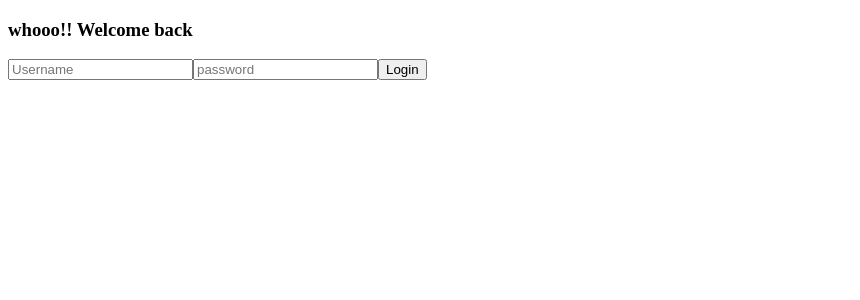
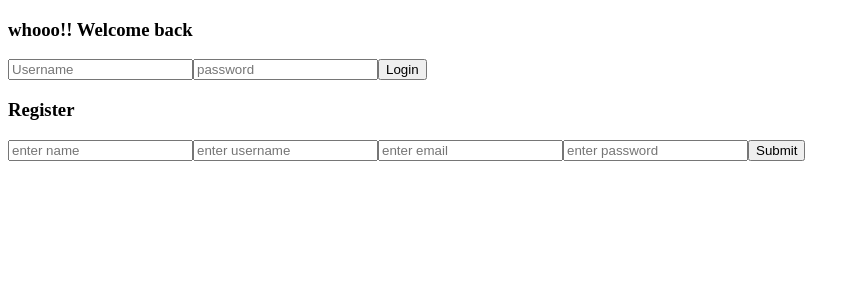
Before and after one commit to RiZwAn755/sikshaconnect, a React (Vite) app in the folder frontend/: page / in a window 1280 px wide. Shown: the top 300 px of the page, without its empty margins (0-860 px from the left). Built offline with nearby package versions, Linux system fonts and the light colour scheme; no server answers.

Commit message:
initialised register

```diff
--- a/frontend/src/App.jsx
+++ b/frontend/src/App.jsx
@@ -1,9 +1,11 @@
 import Login from "./components/auth/login"
+import Register from "./components/auth/register"
 function App() {
 
   return (
     <>
        <Login/>
+       <Register/>
     </>
   )
 }
--- a/frontend/src/components/auth/register.jsx
+++ b/frontend/src/components/auth/register.jsx
@@ -0,0 +1,44 @@
+import {useState} from "react";
+import axios from "axios";
+
+const Register =()=>{
+    const [name, setName] = useState("");
+    const [username, setUsername] = useState("");
+    const [email, setEmail] =useState("")
+    const [password, setPassword] = useState("");
+    const baseUrl = import.meta.env.VITE_BASE_URL;
+
+     const  handleSubmit= async()=>{
+        e.preventDefault();
+         const formData= {name, username, email, password};
+        if(!name || !username || !email || !password){
+            alert("all the fields are required");
+        }
+        const res = await axios.post(`${baseUrl}/api/auth/signup`,{
+            formData
+        })
+
+        if(!res){
+            alert("unlable to resister");
+        }
+        else{
+            alert("resister successfully")
+        }
+
+     }
+
+    return(
+         <>
+         <h3>Register</h3>
+         <form onSubmit={handleSubmit}>
+            <input type="text" placeholder="enter name" value={name} onChange={e=>setName(e.target.value)} />
+            <input type="text" placeholder="enter username" value={username} onChange={e=>setUsername(e.target.value)}/>
+            <input type="email" placeholder="enter email" value={email} onChange={e=>setEmail(e.target.value)}/>
+            <input type="password" placeholder="enter password" value={password} onChange={e=>setPassword(e.target.value)} />
+            <button type='submit'>Submit</button>
+         </form>
+         </>
+    )
+}
+
+export default Register;
```
Also changed, not shown: 1 other file (tests, documents, lock files or other folders).
